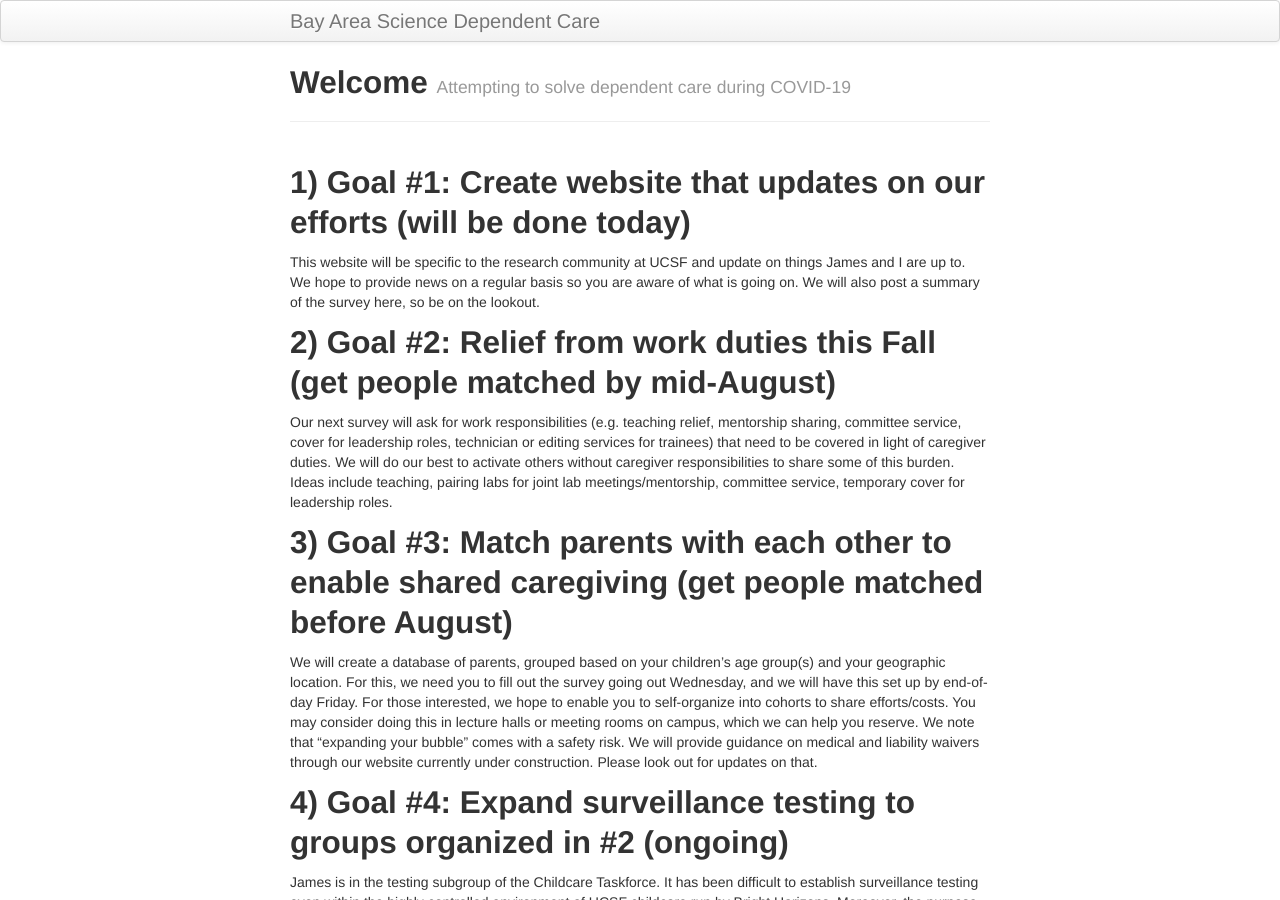
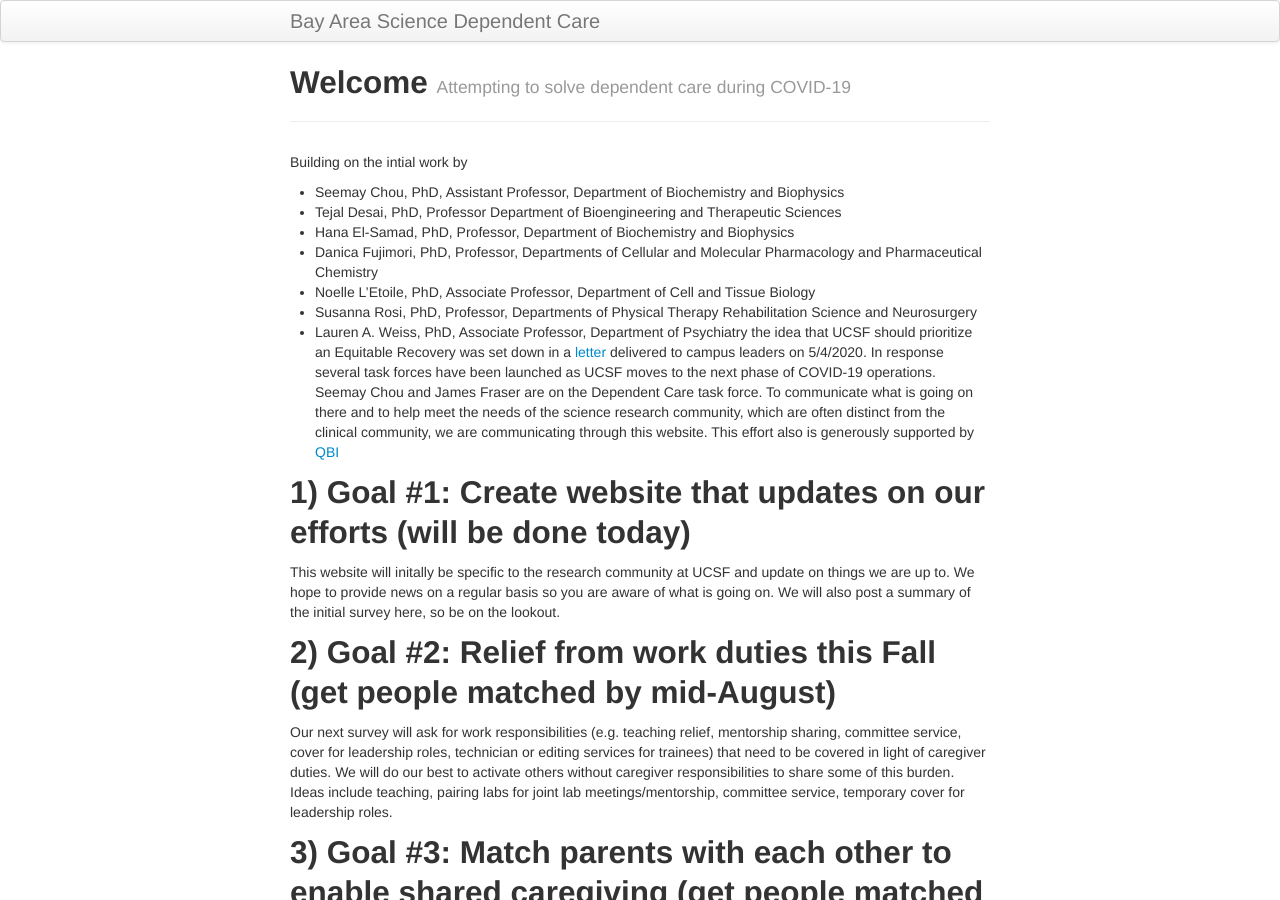
Before and after one commit to fraserlab/sci-dependentcare, a Jekyll site: the page built from index.md, in a window 1280 px wide and 900 px high. Built offline with Jekyll 4.4.1, drawn with Linux system fonts in a browser that asks for light colours.

Commit message:
preamble

```diff
--- a/index.md
+++ b/index.md
@@ -4,9 +4,19 @@ title: Welcome
 tagline: Attempting to solve dependent care during COVID-19
 description: Welcome page
 ---
+Building on the intial work by
+* Seemay Chou, PhD, Assistant Professor, Department of Biochemistry and Biophysics
+* Tejal Desai, PhD, Professor Department of Bioengineering and Therapeutic Sciences
+* Hana El-Samad, PhD, Professor, Department of Biochemistry and Biophysics
+* Danica Fujimori, PhD, Professor, Departments of Cellular and Molecular Pharmacology and Pharmaceutical Chemistry
+* Noelle L’Etoile, PhD, Associate Professor, Department of Cell and Tissue Biology
+* Susanna Rosi, PhD, Professor, Departments of Physical Therapy Rehabilitation Science and Neurosurgery
+* Lauren A. Weiss, PhD, Associate Professor, Department of Psychiatry
+the idea that UCSF should prioritize an Equitable Recovery was set down in a [letter](https://docs.google.com/document/d/1hyuL_n6lnId7bi0sOwUi0FYE5cyNfYE41ohybmYY6XQ/edit) delivered to campus leaders on 5/4/2020. In response several task forces have been launched as UCSF moves to the next phase of COVID-19 operations. Seemay Chou and James Fraser are on the Dependent Care task force. To communicate what is going on there and to help meet the needs of the science research community, which are often distinct from the clinical community, we are communicating through this website. This effort also is generously supported by [QBI](http://qbi.ucsf.edu/)
+
 ## 1) Goal #1: Create website that updates on our efforts (will be done today)
 
-This website will be specific to the research community at UCSF and update on things James and I are up to. We hope to provide news on a regular basis so you are aware of what is going on. We will also post a summary of the survey here, so be on the lookout.
+This website will initally be specific to the research community at UCSF and update on things we are up to. We hope to provide news on a regular basis so you are aware of what is going on. We will also post a summary of the initial survey here, so be on the lookout.
 
 ## 2) Goal #2: Relief from work duties this Fall (get people matched by mid-August)
 
```
